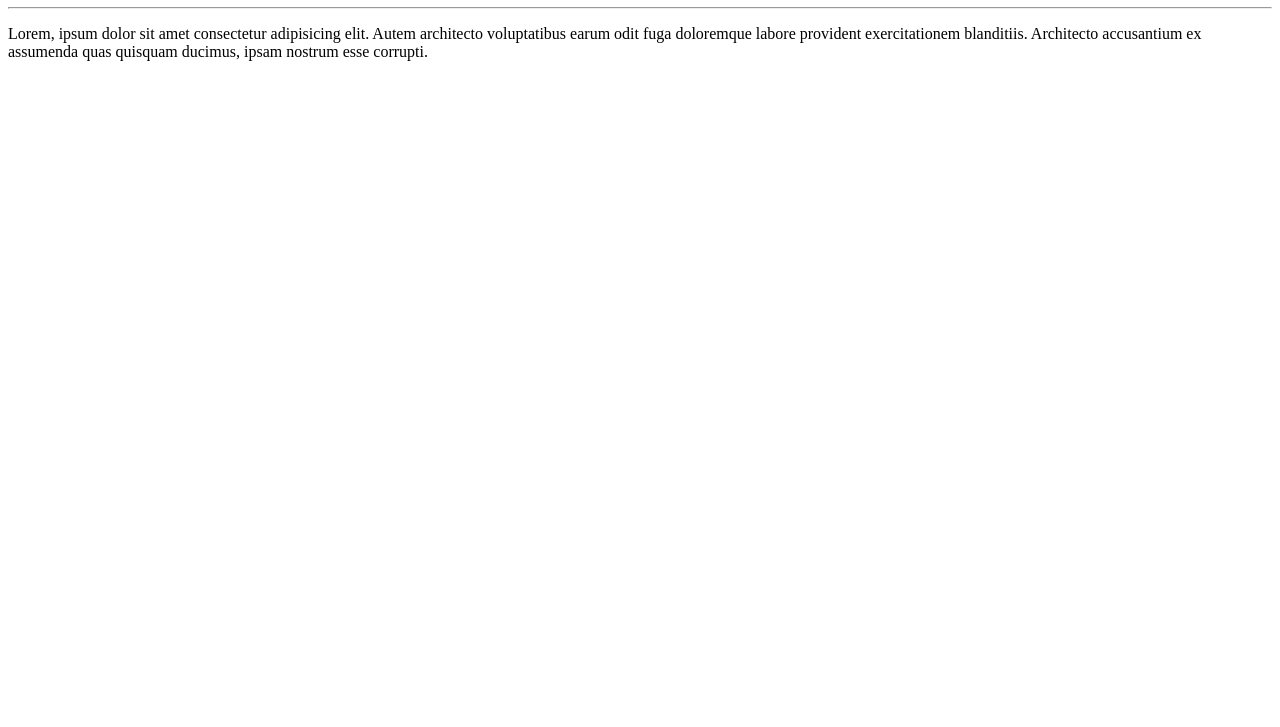
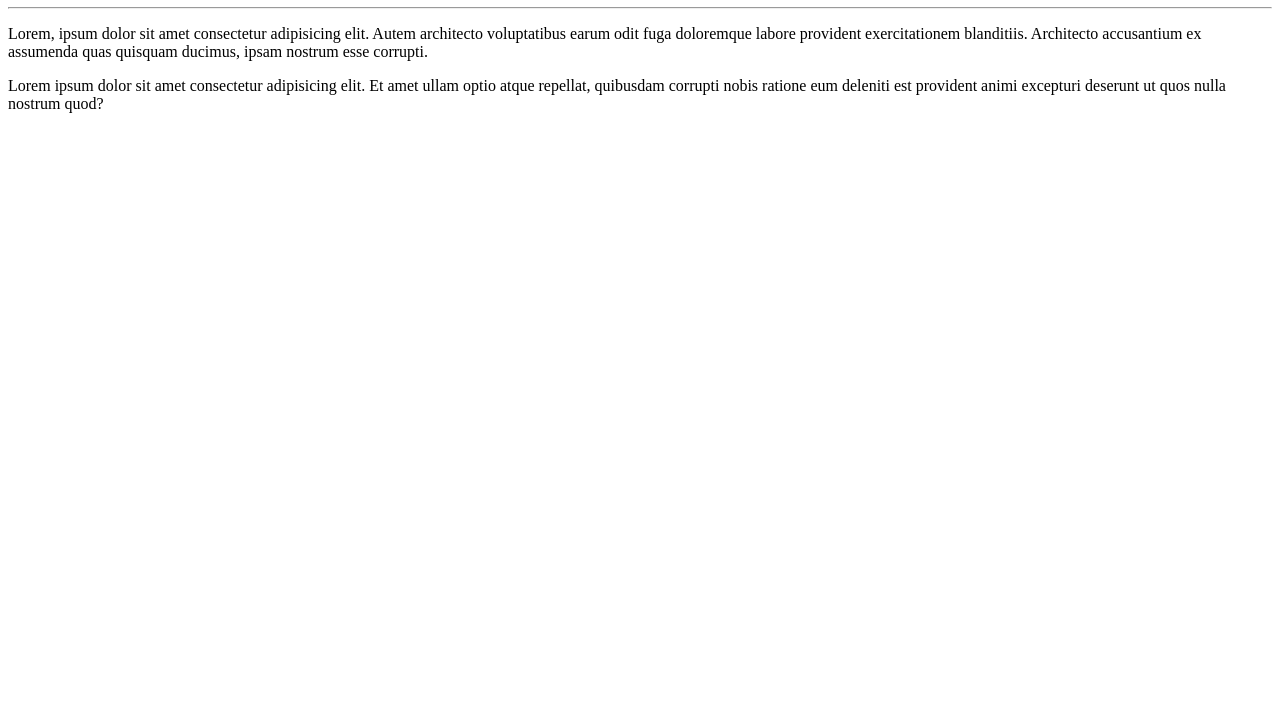
Before and after one commit to oGiOliveira/olaMundo, a plain HTML site: page site_exemplo/index.html in a window 1280 px wide. Shown: the part 73-800 px from the top of the page. Drawn offline with Linux system fonts and the light colour scheme.

Commit message:
novo paragrafo

```diff
--- a/site_exemplo/index.html
+++ b/site_exemplo/index.html
@@ -9,5 +9,7 @@
     <h1>Olá Mundo</h1>
     <hr>
     <p>Lorem, ipsum dolor sit amet consectetur adipisicing elit. Autem architecto voluptatibus earum odit fuga doloremque labore provident exercitationem blanditiis. Architecto accusantium ex assumenda quas quisquam ducimus, ipsam nostrum esse corrupti.</p>
+
+    <p>Lorem ipsum dolor sit amet consectetur adipisicing elit. Et amet ullam optio atque repellat, quibusdam corrupti nobis ratione eum deleniti est provident animi excepturi deserunt ut quos nulla nostrum quod?</p>
 </body>
 </html>
```
